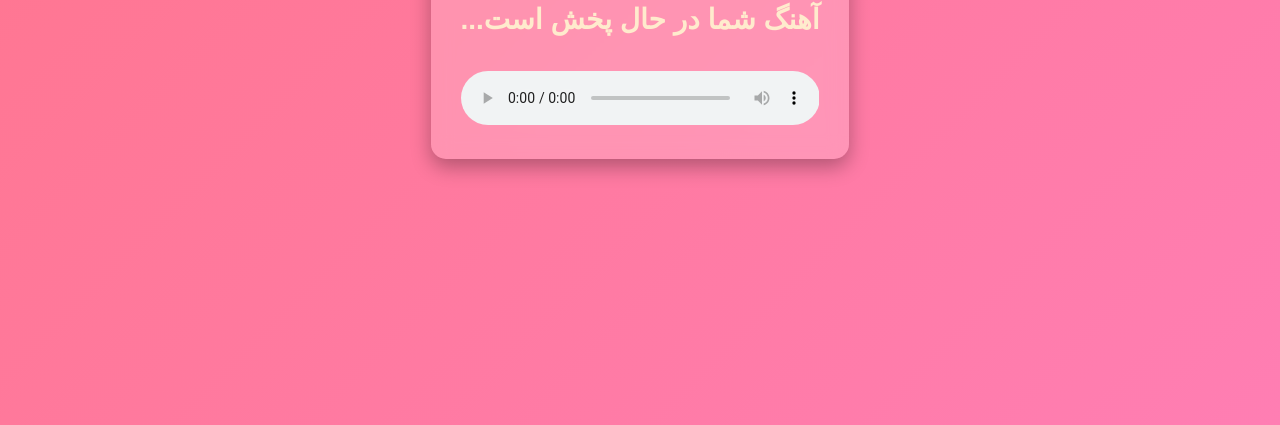
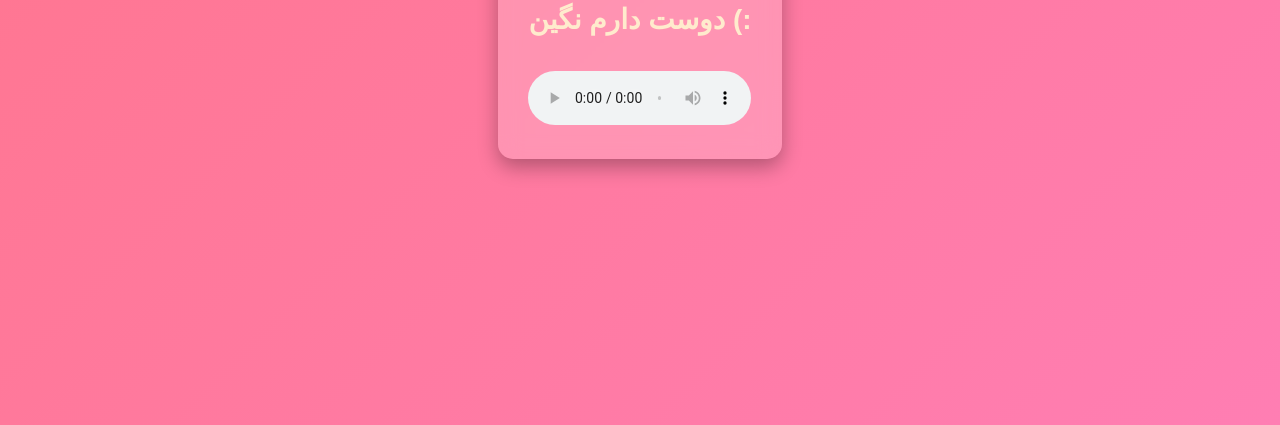
Before and after one commit to sadegh9904/Password-for-music, a plain HTML site: page music.html in a window 1280 px wide. Shown: the part 375-800 px from the top of the page. Drawn offline with Linux system fonts and the light colour scheme.

Commit message:
Update music.html

```diff
--- a/music.html
+++ b/music.html
@@ -52,7 +52,7 @@
 <body>
     <div class="container">
         <div class="heart">❤️</div> <!-- قلب عاشقانه -->
-        <h2>آهنگ شما در حال پخش است...</h2>
+        <h2>:) دوست دارم نگین </h2>
         <audio controls autoplay>
             <source src="song.mp3" type="audio/mpeg">
             مرورگر شما از پخش این فایل پشتیبانی نمی‌کند.
```
